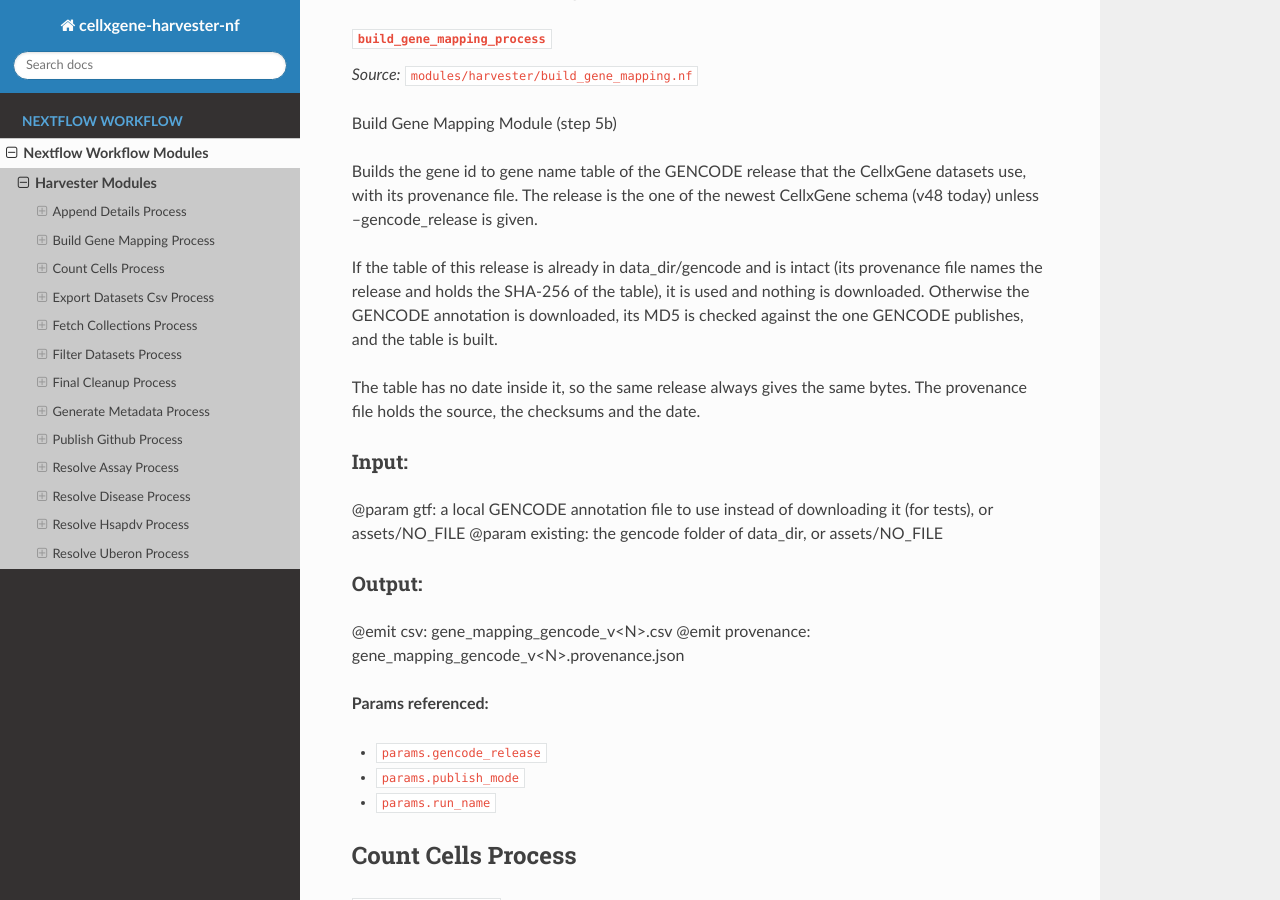
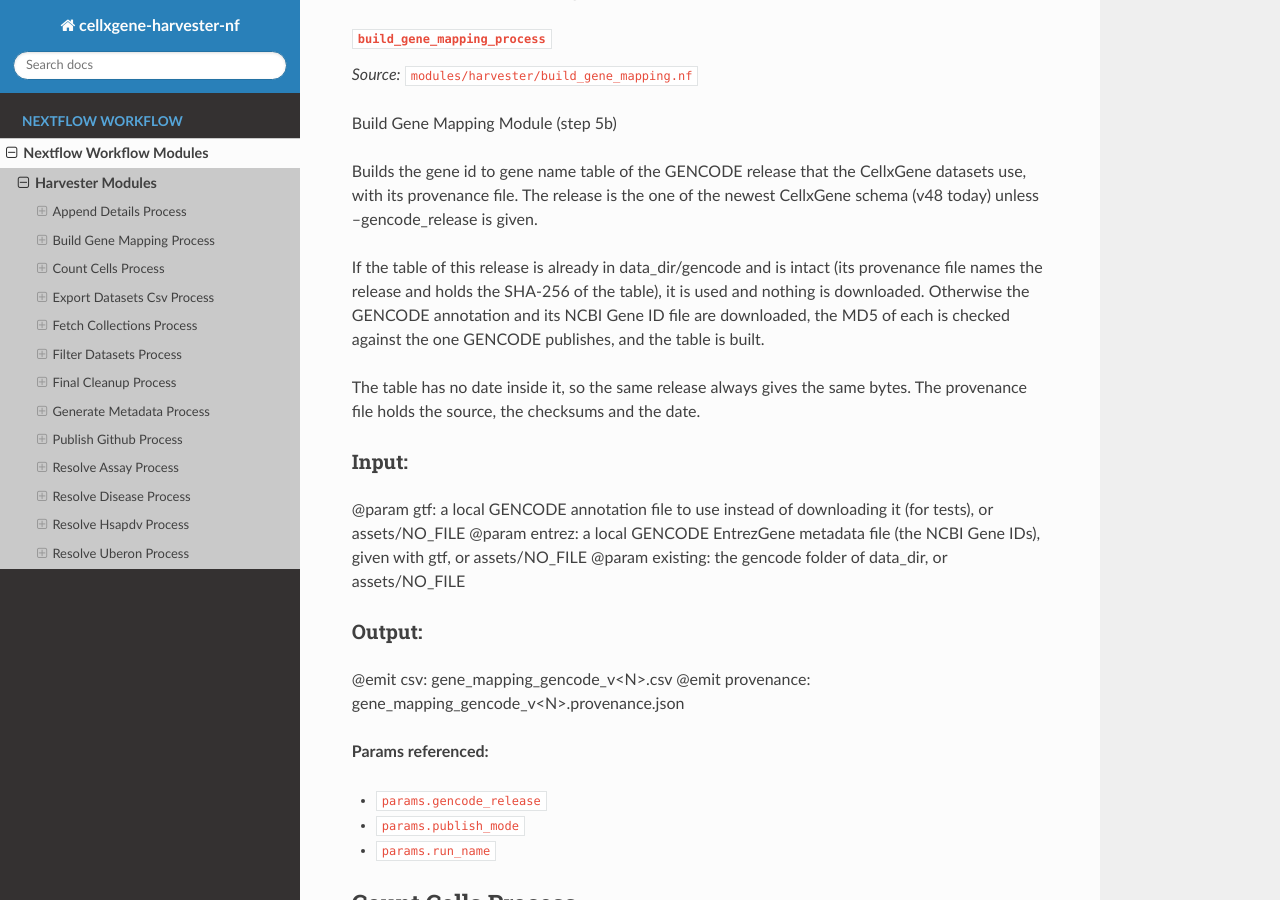
Before and after one commit to NIH-NLM/cellxgene-harvester-nf, a Sphinx documentation site: the page built from docs/source/nextflow/harvester_modules.rst, in a window 1280 px wide and 900 px high, scrolled down 1262 px. Built offline with Sphinx 7.4.7 and the Read the Docs theme 3.1.0, drawn with Linux system fonts in a browser that asks for light colours.

Commit message:
download 2 files entrez-id mapping for ncbi (#19)
* download 2 files entrez-id mapping for ncbi

* additional files

```diff
--- a/docs/source/nextflow/harvester_modules.rst
+++ b/docs/source/nextflow/harvester_modules.rst
@@ -70,8 +70,8 @@
 
 If the table of this release is already in data_dir/gencode and is intact (its provenance
 file names the release and holds the SHA-256 of the table), it is used and nothing is
-downloaded. Otherwise the GENCODE annotation is downloaded, its MD5 is checked against
-the one GENCODE publishes, and the table is built.
+downloaded. Otherwise the GENCODE annotation and its NCBI Gene ID file are downloaded, the MD5 of each is checked
+against the one GENCODE publishes, and the table is built.
 
 The table has no date inside it, so the same release always gives the same bytes.
 The provenance file holds the source, the checksums and the date.
@@ -80,6 +80,7 @@
 Input:
 ~~~~~~
 @param gtf: a local GENCODE annotation file to use instead of downloading it (for tests), or assets/NO_FILE
+@param entrez: a local GENCODE EntrezGene metadata file (the NCBI Gene IDs), given with gtf, or assets/NO_FILE
 @param existing: the gencode folder of data_dir, or assets/NO_FILE
 
 
```
Also changed, not shown: README.md (+1 -0 lines), 6 other files.
